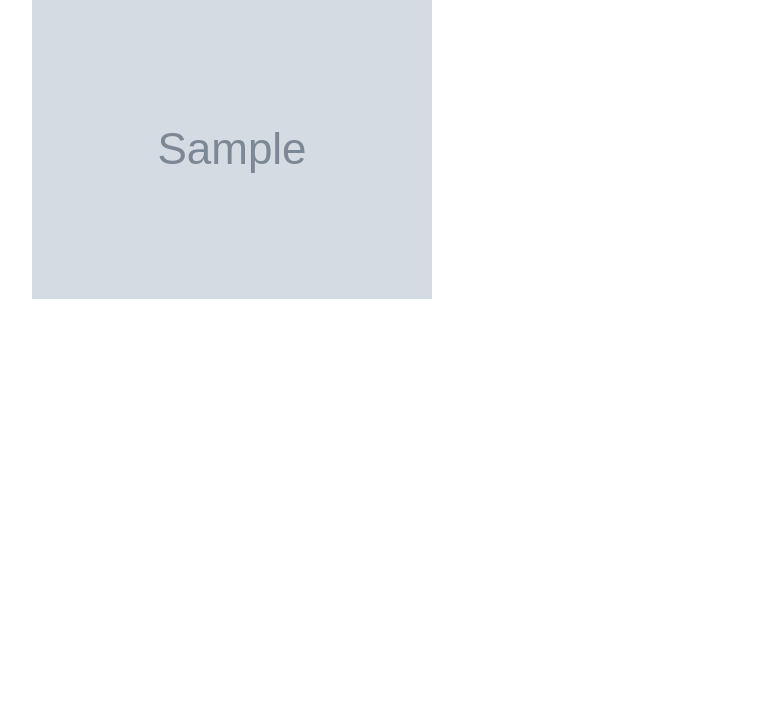
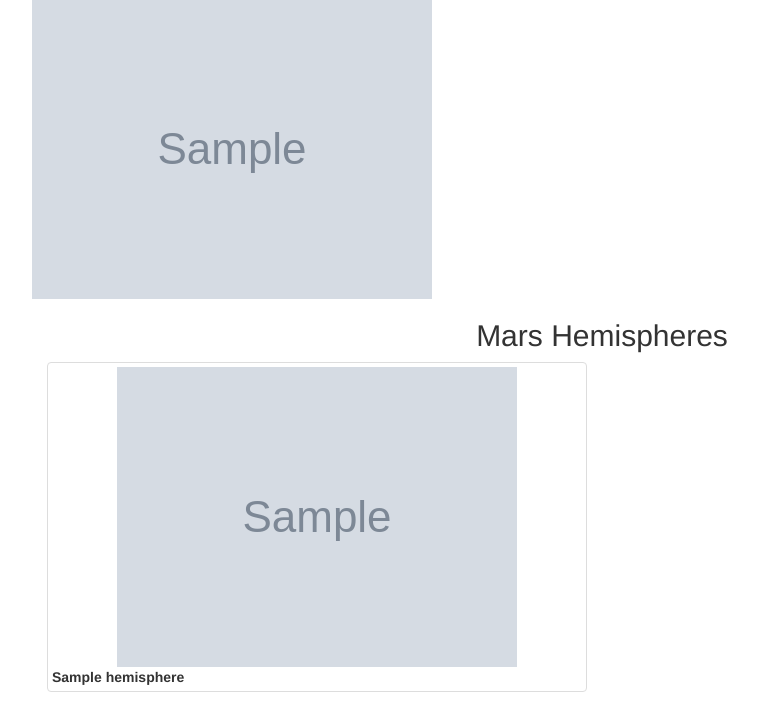
Before and after one commit to amylio/Mission-to-Mars, a Flask app: page / in a window 1280 px wide. Shown: the part 473-1185 px from the top of the page, without its empty margins (38-796 px from the left). Before the commit the page ends 772 px from the top, so only its background shows below. Run offline with Flask 2, Linux system fonts and the light colour scheme; grey boxes marked "Sample" are stand-in pictures; a database or web service that is not in the repository returns one stand-in record (values such as "Sample title"); some libraries are stand-ins or nearby versions.

Commit message:
Adding updated HTML code

```diff
--- a/templates/index.html
+++ b/templates/index.html
@@ -51,6 +51,20 @@
                 </div>
             </div>
         </div>
+        <!--Section for Mars Hemisphere Images -->
+        <div class="row" id="mars-hemisphere">
+            <div class="col-md-12">
+                <h2><center>Mars Hemispheres</center></h2>
+                {% for hemisphere in mars.hemispheres %}
+                    <div class="col-md-6">
+                        <div class = "thumbnail">
+                            <img src="{{hemisphere.img_url}}"
+                                <h3><b>{{hemisphere.title}}</b></h3>
+                        </div>
+                    </div>
+                {% endfor %}
+            </div>
+        </div>
     </div>
 
 </body>
```
